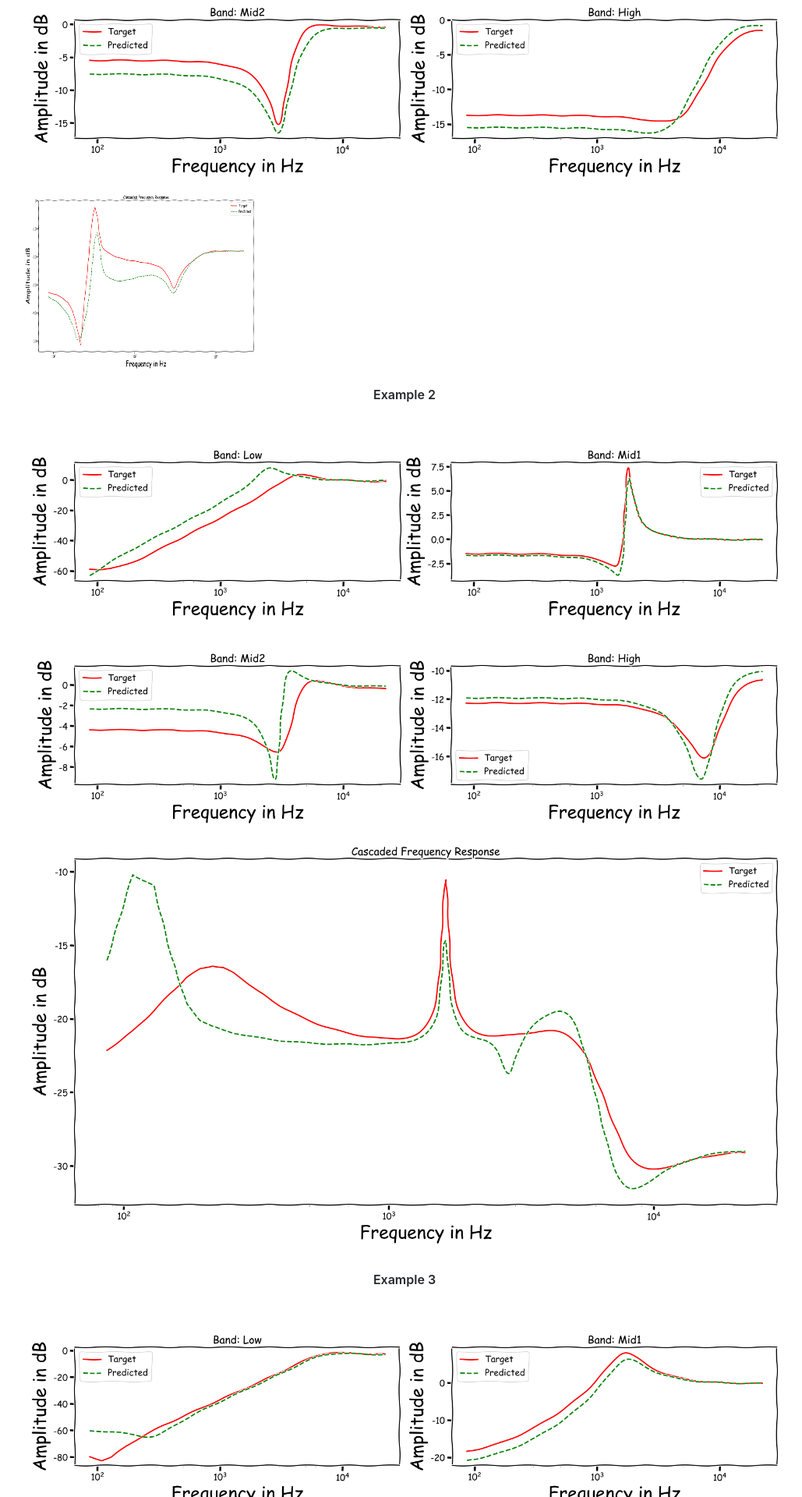
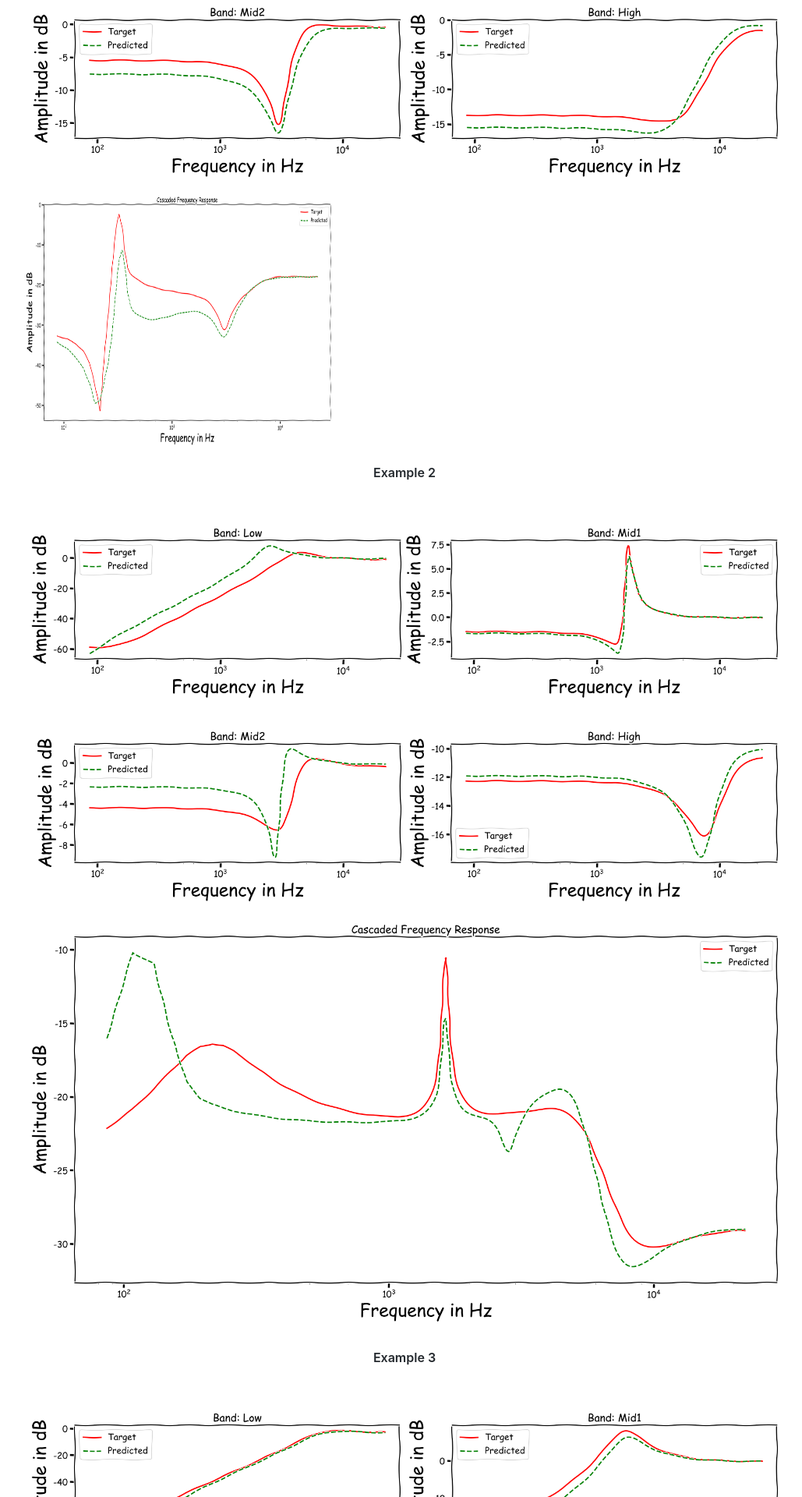
Before and after one commit to Js-Mim/sp-demo, a Jekyll site: the page built from index.md, in a window 1280 px wide. Shown: the part 795-2715 px from the top of the page at 78% size, without its empty margins (121-1150 px from the left). Built offline with Jekyll 4.4.1, drawn with Linux system fonts in a browser that asks for light colours; comment, search, counter and statistics services are not loaded.

```diff
--- a/index.md
+++ b/index.md
@@ -13,7 +13,7 @@
 <p align="center"> <b>Example 1</b></p>
 
 ![Example 1](https://raw.githubusercontent.com/Js-Mim/sp-demo/master/figures/f_r_a.png)
-<img align="center" src="https://raw.githubusercontent.com/Js-Mim/sp-demo/master/figures/f_r_a_cs.png" width="300" height="233" />
+<img align="center" src="https://raw.githubusercontent.com/Js-Mim/sp-demo/master/figures/f_r_a_cs.png" width="400" height="333" />
 
 
 <p align="center"> <b>Example 2</b></p>
```
